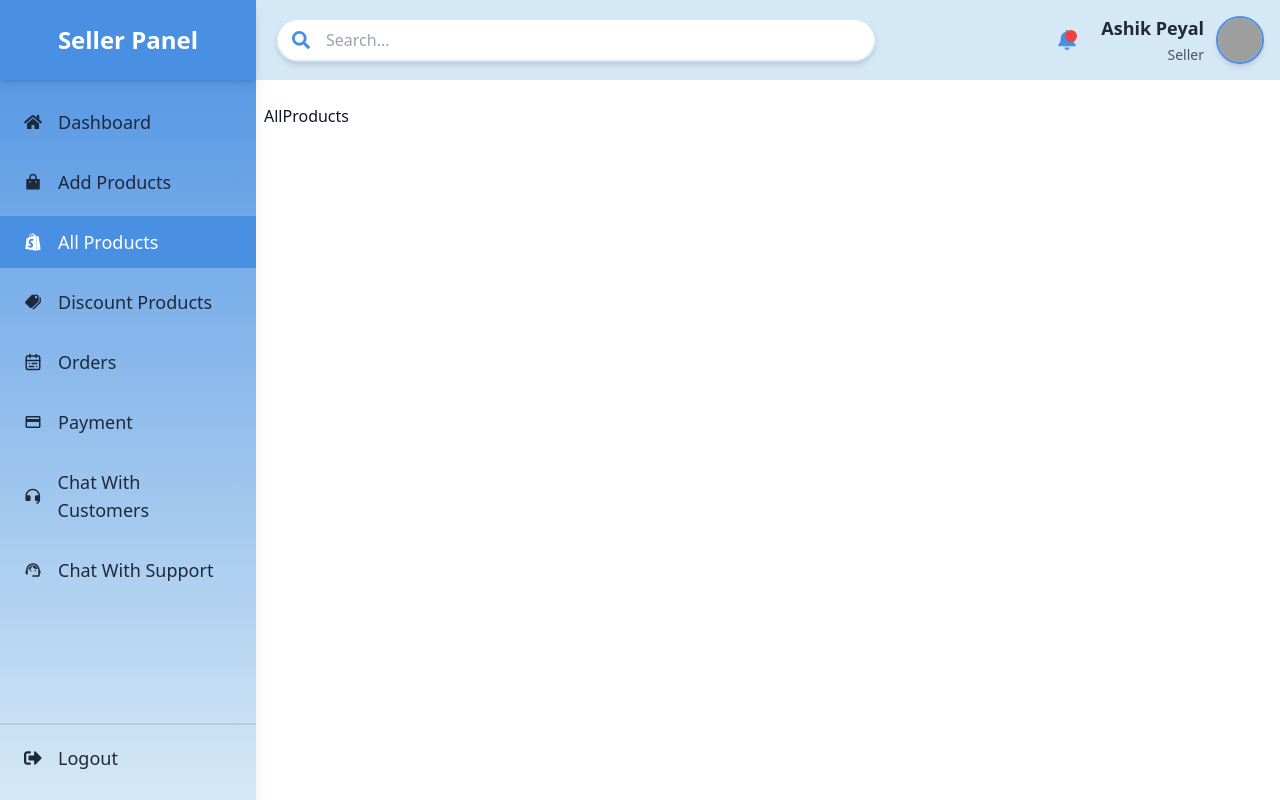
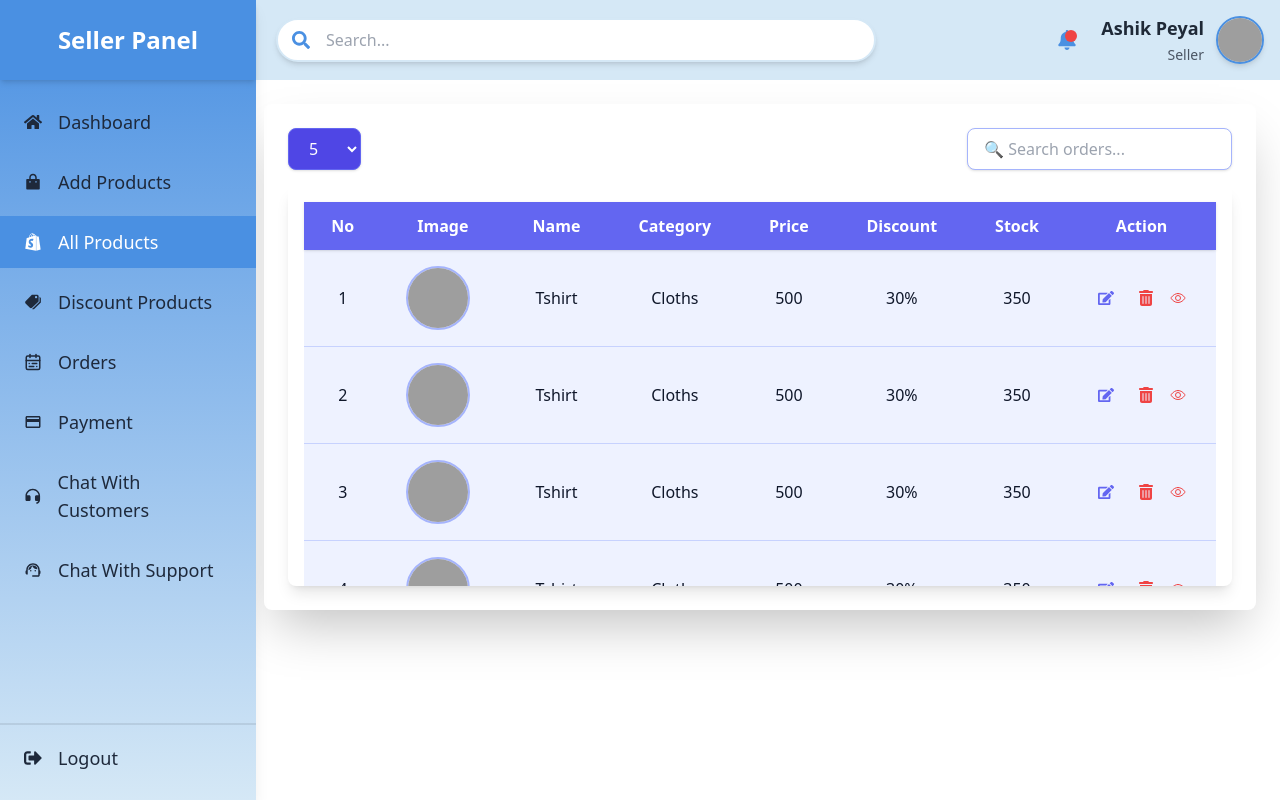
Before and after one commit to AshikurZaman01/Multi-Vendor-Ecommerce-Website-MERN, a React (Vite) app in the folder Front End/: page /sellerMainLayout/allProducts in a window 1280 px wide. Built offline with nearby package versions, Linux system fonts and the light colour scheme; grey boxes are pictures that could not be loaded.

Commit message:
add All Products in seller Dashboard

```diff
--- a/Front End/src/Components/Views/Auth/SellerDashboard/SellerMainLayout/SellerDashboard/AddProdcuts/AddprodcutForm.jsx
+++ b/Front End/src/Components/Views/Auth/SellerDashboard/SellerMainLayout/SellerDashboard/AddProdcuts/AddprodcutForm.jsx
@@ -17,6 +17,8 @@ const AddProductForm = () => {
         { name: 'Electronics' },
         { name: 'Clothing' },
         { name: 'Home Appliances' },
+        { name: 'Furniture' },
+        { name: 'Books' },
     ]);
 
     const inputHandler = (e) => {
--- a/Front End/src/Components/Views/Auth/SellerDashboard/SellerMainLayout/SellerDashboard/AddProdcuts/ImageUploader.jsx
+++ b/Front End/src/Components/Views/Auth/SellerDashboard/SellerMainLayout/SellerDashboard/AddProdcuts/ImageUploader.jsx
@@ -1,4 +1,3 @@
-import { useState } from "react";
 import { IoIosImages, IoMdCloseCircle } from "react-icons/io";
 
 const ImageUploader = ({ images, setImages, imageShow, setImageShow }) => {
--- a/Front End/src/Components/Views/Auth/SellerDashboard/SellerMainLayout/SellerDashboard/AllProducts/AllProducts.jsx
+++ b/Front End/src/Components/Views/Auth/SellerDashboard/SellerMainLayout/SellerDashboard/AllProducts/AllProducts.jsx
@@ -1,7 +1,23 @@
+import { useState } from "react"
+import ProductsPerPage from "./ProductsPerPage";
+import ProdcutsSearch from "./ProdcutsSearch";
+import ProdcutList from "./ProdcutList";
 
 const AllProducts = () => {
+
+    const [productPerPage, setProductPerPage] = useState(10);
+    const [searchData, setSearchData] = useState("");
+
     return (
-        <div>AllProducts</div>
+        <div className="w-full bg-white p-4 sm:p-6 rounded-lg shadow-2xl">
+            <div className="flex flex-col sm:flex-row sm:justify-between sm:items-center mb-4 space-y-2 sm:space-y-0">
+                <ProductsPerPage setProductPerPage={setProductPerPage} />
+                <ProdcutsSearch searchData={searchData} setSearchData={setSearchData} />
+            </div>
+
+            <ProdcutList></ProdcutList>
+
+        </div>
     )
 }
 
--- /dev/null
+++ b/Front End/src/Components/Views/Auth/SellerDashboard/SellerMainLayout/SellerDashboard/AllProducts/ProdcutList.jsx
@@ -0,0 +1,70 @@
+import { FaEdit } from 'react-icons/fa'
+import { FaTrashCan } from 'react-icons/fa6'
+import { IoEyeOutline } from 'react-icons/io5'
+import { Link } from 'react-router-dom'
+
+const ProdcutList = () => {
+    return (
+        <div className="max-h-[400px] overflow-y-auto scrollbar-hide rounded-lg shadow-lg p-4">
+            <table className="w-full text-center bg-indigo-50 rounded-lg">
+                <thead className="sticky top-0 bg-indigo-500 text-white shadow">
+                    <tr>
+                        <th className="px-6 py-3 font-semibold">No</th>
+                        <th className="px-6 py-3 font-semibold">Image</th>
+                        <th className="px-6 py-3 font-semibold">Name</th>
+                        <th className="px-6 py-3 font-semibold">Category</th>
+                        <th className="px-6 py-3 font-semibold">Price</th>
+                        <th className="px-6 py-3 font-semibold">Discount</th>
+                        <th className="px-6 py-3 font-semibold">Stock</th>
+                        <th className="px-6 py-3 font-semibold">Action</th>
+                    </tr>
+                </thead>
+                <tbody>
+                    {[1, 2, 3, 4, 5, 6, 7, 8, 9, 10].map((item, index) => (
+                        <tr
+                            key={index}
+                            className="hover:bg-indigo-100 transition duration-200"
+                        >
+                            <td className="px-6 py-4 border-b border-indigo-200">{index + 1}</td>
+                            <td className="px-6 py-4 border-b border-indigo-200">
+                                <img
+                                    src="https://img.freepik.com/free-vector/simple-flat-i-heart-you-valentine-s-day-t-shirt_742173-14411.jpg"
+                                    alt="Category"
+                                    className="h-16 w-16 rounded-full border-2 border-indigo-300"
+                                />
+                            </td>
+                            <td className="px-6 py-4 border-b border-indigo-200">Tshirt</td>
+
+                            <td className="px-6 py-4 border-b border-indigo-200">Cloths</td>
+
+                            <td className="px-6 py-4 border-b border-indigo-200">500</td>
+
+                            <td className="px-6 py-4 border-b border-indigo-200">30%</td>
+
+                            <td className="px-6 py-4 border-b border-indigo-200">350</td>
+
+                            <td className="px-6 py-4 border-b border-indigo-200">
+
+                                <div className='flex justify-center items-center gap-2'>
+                                    <Link to="#" className="mr-2 text-indigo-500 hover:text-indigo-700">
+                                        <FaEdit />
+                                    </Link>
+
+                                    <Link to="#" className="ml-2 text-red-500 hover:text-red-700">
+                                        <FaTrashCan />
+                                    </Link>
+
+                                    <Link to="#" className="ml-2 text-red-500 hover:text-red-700">
+                                        <IoEyeOutline />
+                                    </Link>
+                                </div>
+                            </td>
+                        </tr>
+                    ))}
+                </tbody>
+            </table>
+        </div>
+    )
+}
+
+export default ProdcutList
--- /dev/null
+++ b/Front End/src/Components/Views/Auth/SellerDashboard/SellerMainLayout/SellerDashboard/AllProducts/ProdcutsSearch.jsx
@@ -0,0 +1,14 @@
+
+const ProdcutsSearch = ({ searchData, setSearchData }) => {
+    return (
+        <input
+            value={searchData}
+            onChange={(e) => setSearchData(e.target.value)}
+            className="w-full sm:w-auto px-4 py-2 border border-indigo-300 bg-white text-indigo-700 rounded-lg shadow focus:border-indigo-600 focus:outline-none"
+            placeholder="🔍 Search orders..."
+            type="text"
+        />
+    )
+}
+
+export default ProdcutsSearch
--- /dev/null
+++ b/Front End/src/Components/Views/Auth/SellerDashboard/SellerMainLayout/SellerDashboard/AllProducts/ProductsPerPage.jsx
@@ -0,0 +1,15 @@
+
+const ProductsPerPage = ({ setProductPerPage }) => {
+    return (
+        <select
+            onChange={(e) => setProductPerPage(Number(e.target.value))}
+            className="w-full sm:w-auto px-4 py-2 bg-indigo-600 text-white border border-indigo-500 rounded-lg shadow focus:outline-none focus:ring-2 focus:ring-indigo-400"
+        >
+            <option value="5">5</option>
+            <option value="10">10</option>
+            <option value="20">20</option>
+        </select>
+    )
+}
+
+export default ProductsPerPage
```
